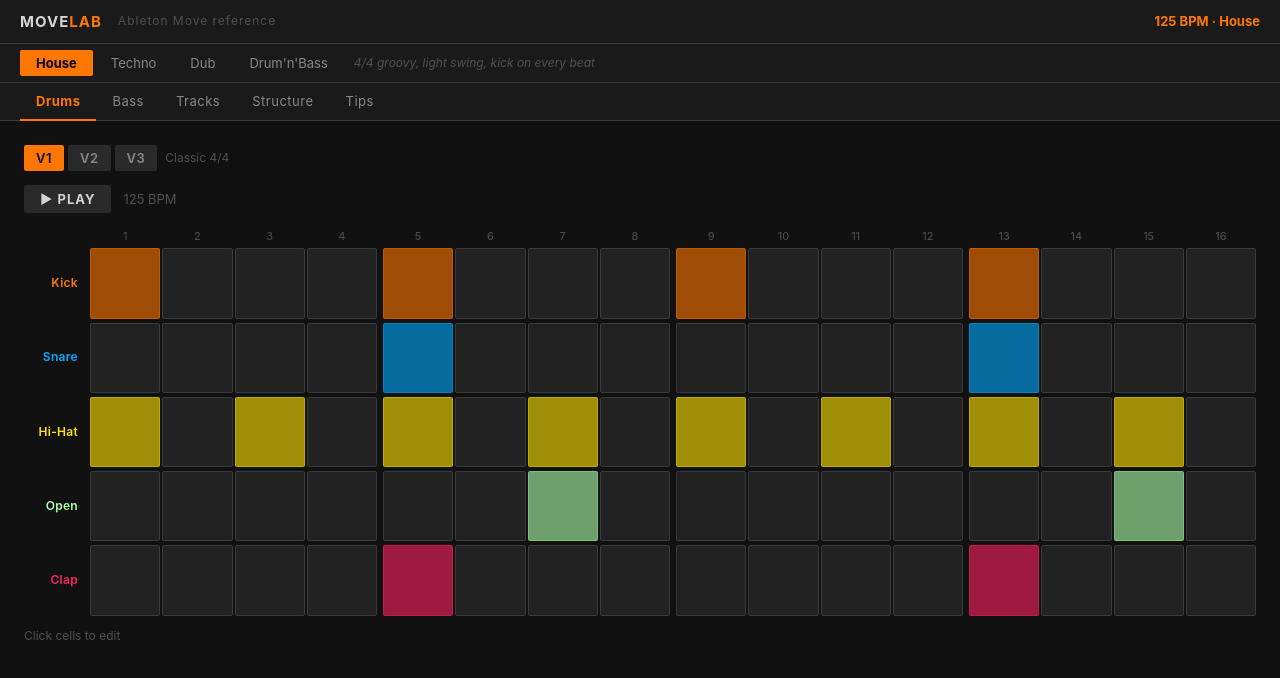
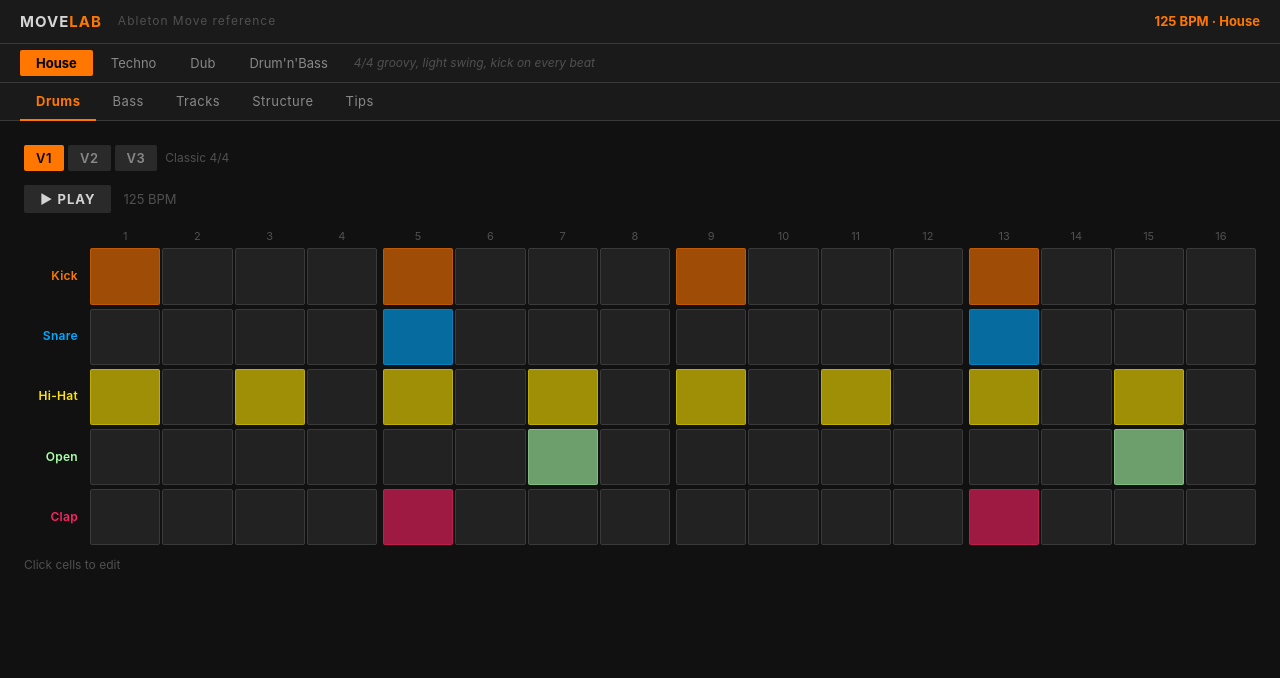
Before and after one commit to mxderouet/movelab, a React (Vite) app: page / in a window 1280 px wide. Shown: the top 678 px of the page. Built offline with nearby package versions, Linux system fonts and the light colour scheme.

Commit message:
style: cells at 5:4 ratio matching Move pad proportions

```diff
--- a/src/components/BassSection.jsx
+++ b/src/components/BassSection.jsx
@@ -73,7 +73,7 @@ export default function BassSection({ genre }) {
                   style={{
                     flex: 1,
                     minWidth: 0,
-                    aspectRatio: "1",
+                    aspectRatio: "5/4",
                     background: note ? genre.color + "99" : "var(--bg-2)",
                     border: `1px solid ${note ? genre.color + "55" : "var(--border)"}`,
                     borderRadius: 2,
--- a/src/components/DrumGrid.jsx
+++ b/src/components/DrumGrid.jsx
@@ -150,7 +150,7 @@ export default function DrumGrid({ genre }) {
                     style={{
                       flex: 1,
                       minWidth: 0,
-                      aspectRatio: "1",
+                      aspectRatio: "5/4",
                       background: on
                         ? step === i ? ROW_COLORS[row] : ROW_COLORS[row] + "99"
                         : step === i ? "var(--bg-3)" : "var(--bg-2)",
```
